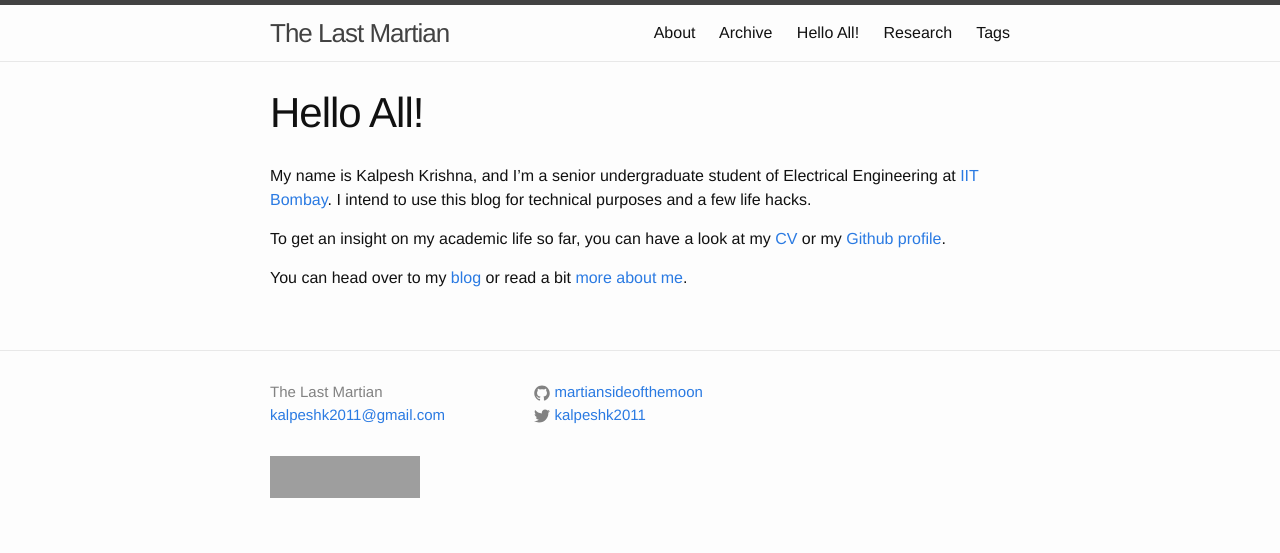
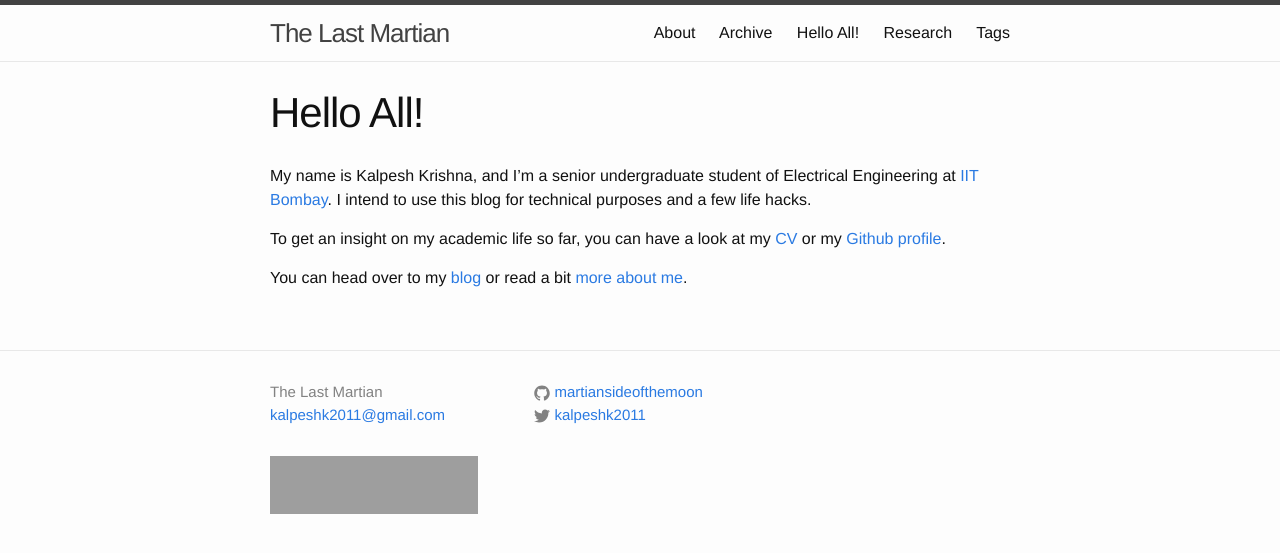
Before and after one commit to martiansideofthemoon/martiansideofthemoon.github.io, a Jekyll site: the page built from index.md, in a window 1280 px wide. Shown: the top 553 px of the page. Built offline with Jekyll 4.4.1, drawn with Linux system fonts in a browser that asks for light colours; comment, search, counter and statistics services are not loaded; grey boxes are pictures that could not be loaded.

Commit message:
Update icon-stackoverflow.html

```diff
--- a/_includes/icon-stackoverflow.html
+++ b/_includes/icon-stackoverflow.html
@@ -1,3 +1,3 @@
 <a href="https://stackexchange.com/users/6574238">
-<img src="https://stackexchange.com/users/flair/6574238.png?theme=clean" width="150" height="42" alt="profile for martianwars on Stack Exchange, a network of free, community-driven Q&amp;A sites" title="profile for martianwars on Stack Exchange, a network of free, community-driven Q&amp;A sites">
+<img src="https://stackexchange.com/users/flair/6574238.png?theme=clean" width="208" height="58" alt="profile for martianwars on Stack Exchange, a network of free, community-driven Q&amp;A sites" title="profile for martianwars on Stack Exchange, a network of free, community-driven Q&amp;A sites">
 </a>
```
